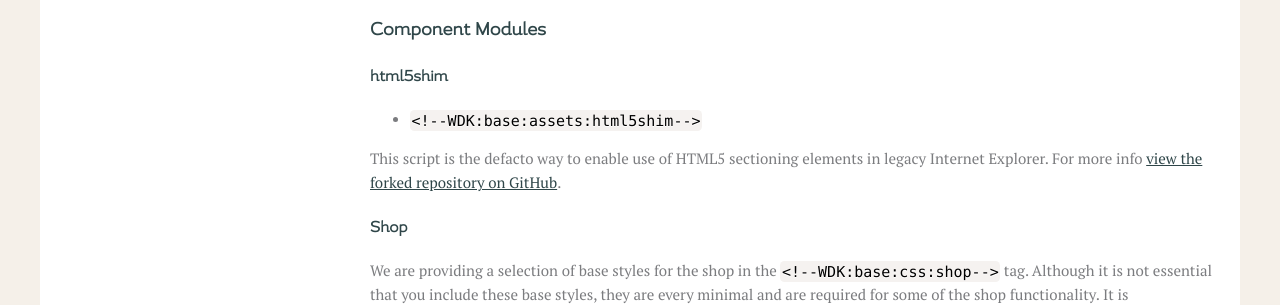
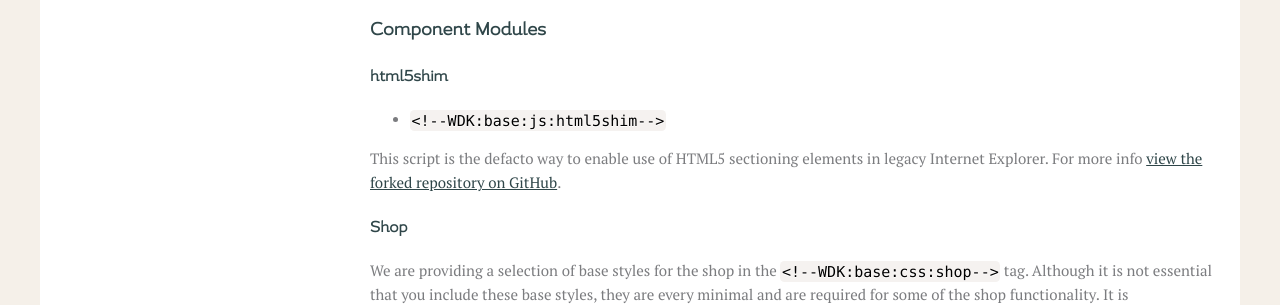
Before and after one commit to createdotnet/wdk, a Jekyll site: the page built from _tutorials/requirements-restrictions.md, in a window 1280 px wide and 900 px high, scrolled down 1295 px. Shown: the part 149-454 px from the top of the window. Built offline with Jekyll 4.4.1, drawn with Linux system fonts in a browser that asks for light colours; some of the changed lines change nothing that is shown.

Commit message:
Update docs.

```diff
--- a/_tutorials/requirements-restrictions.md
+++ b/_tutorials/requirements-restrictions.md
@@ -63,7 +63,7 @@ This file includes a build of the [inuit.css CSS framework](https://github.com/c
 
 #### html5shim
 
-* `<!--WDK:base:assets:html5shim-->`
+* `<!--WDK:base:js:html5shim-->`
 
 This script is the defacto way to enable use of HTML5 sectioning elements in legacy Internet Explorer. For more info [view the forked repository on GitHub](https://github.com/createdotnet/html5shiv).
 
```
